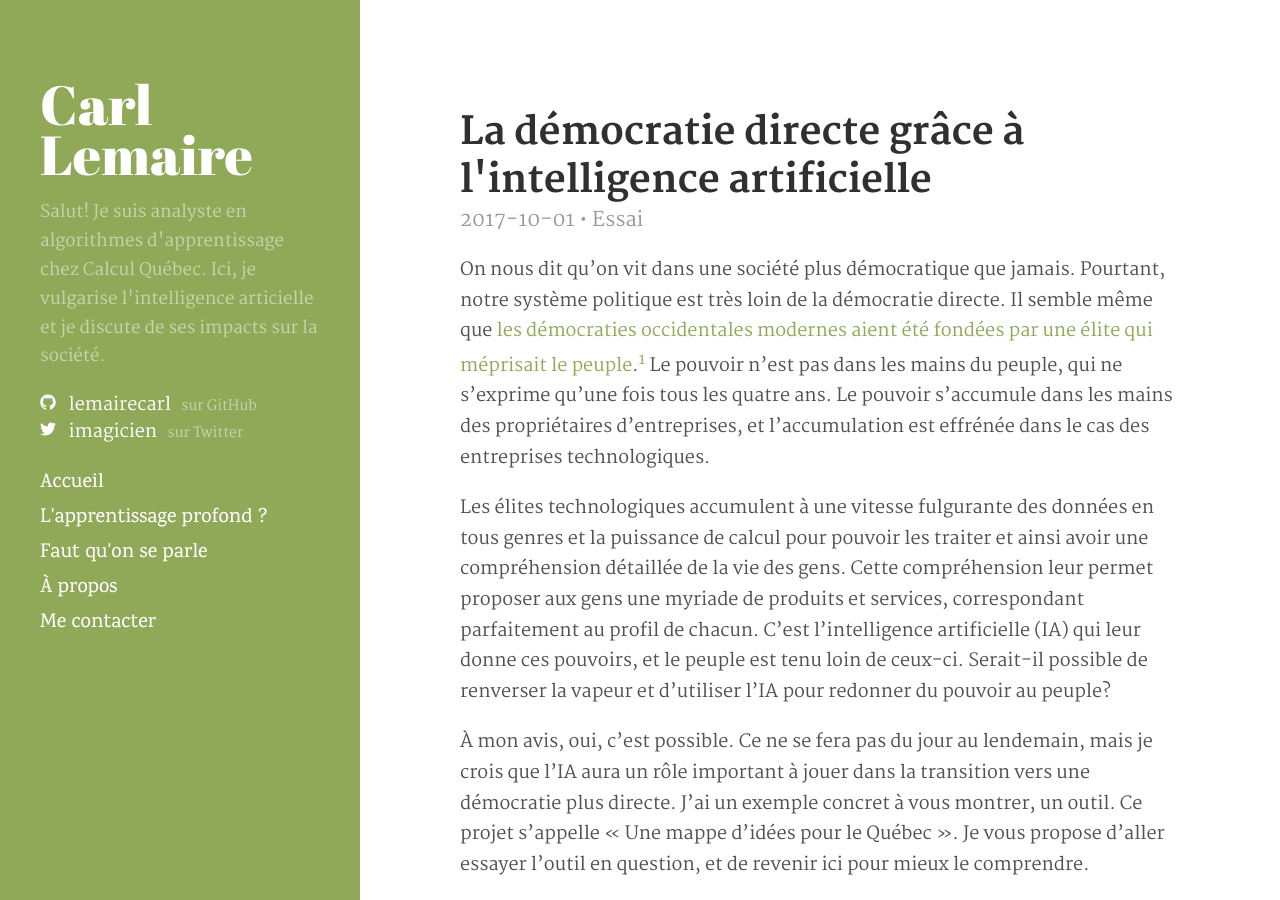
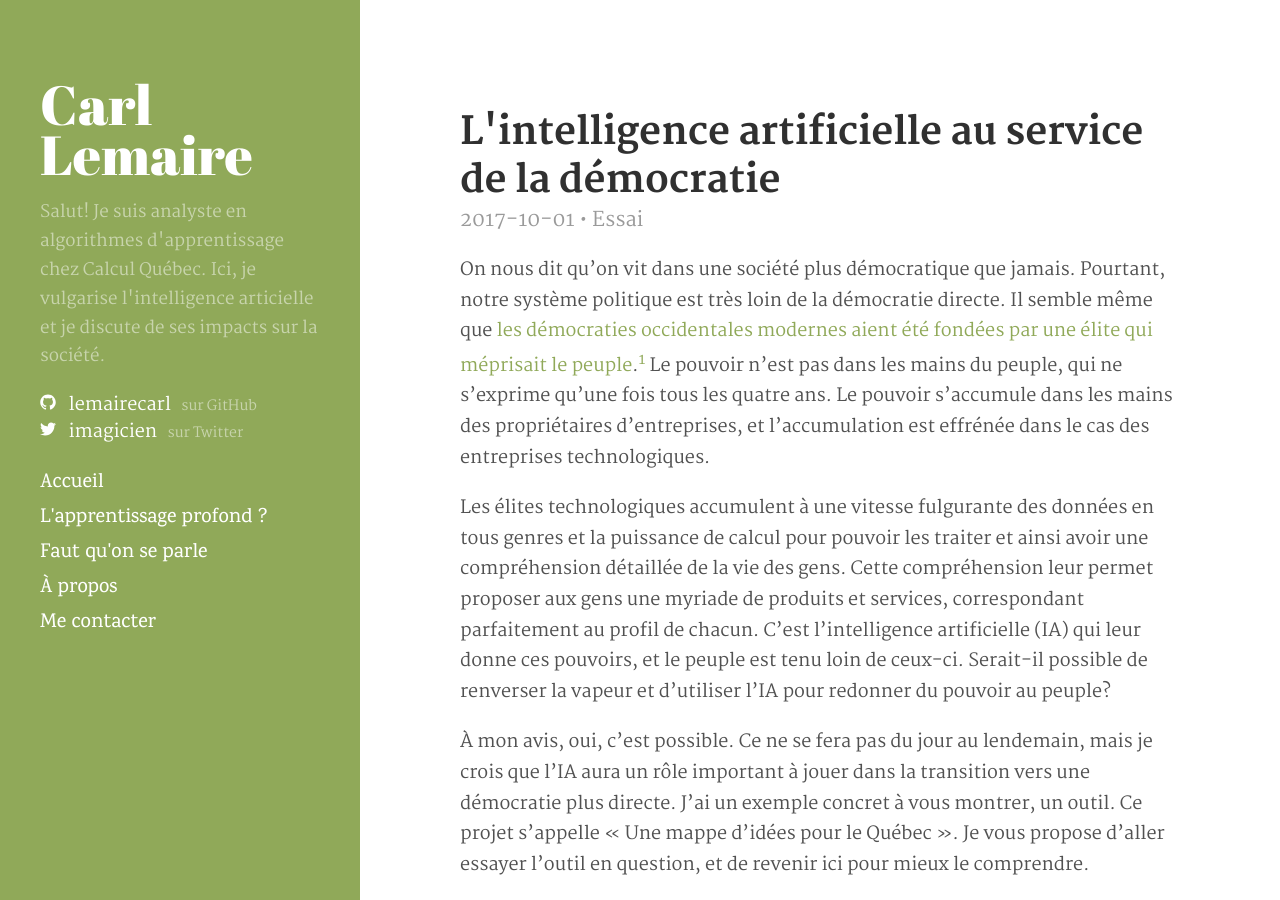
Before and after one commit to lemairecarl/lemairecarl.github.io, a Jekyll site: the page built from _posts/2017-10-01-ia-democratie.md, in a window 1280 px wide and 900 px high. Built offline with Jekyll 4.4.1, drawn with Linux system fonts in a browser that asks for light colours; nearby versions of some CDN libraries.

Commit message:
Update 2017-10-01-ia-democratie.md

```diff
--- a/_posts/2017-10-01-ia-democratie.md
+++ b/_posts/2017-10-01-ia-democratie.md
@@ -1,6 +1,6 @@
 ---
 layout: post
-title: "La démocratie directe grâce à l'intelligence artificielle"
+title: "L'intelligence artificielle au service de la démocratie"
 permalink: /ia-democratie/
 sorte: Essai
 excerpt_separator: "<!--more-->"
```
